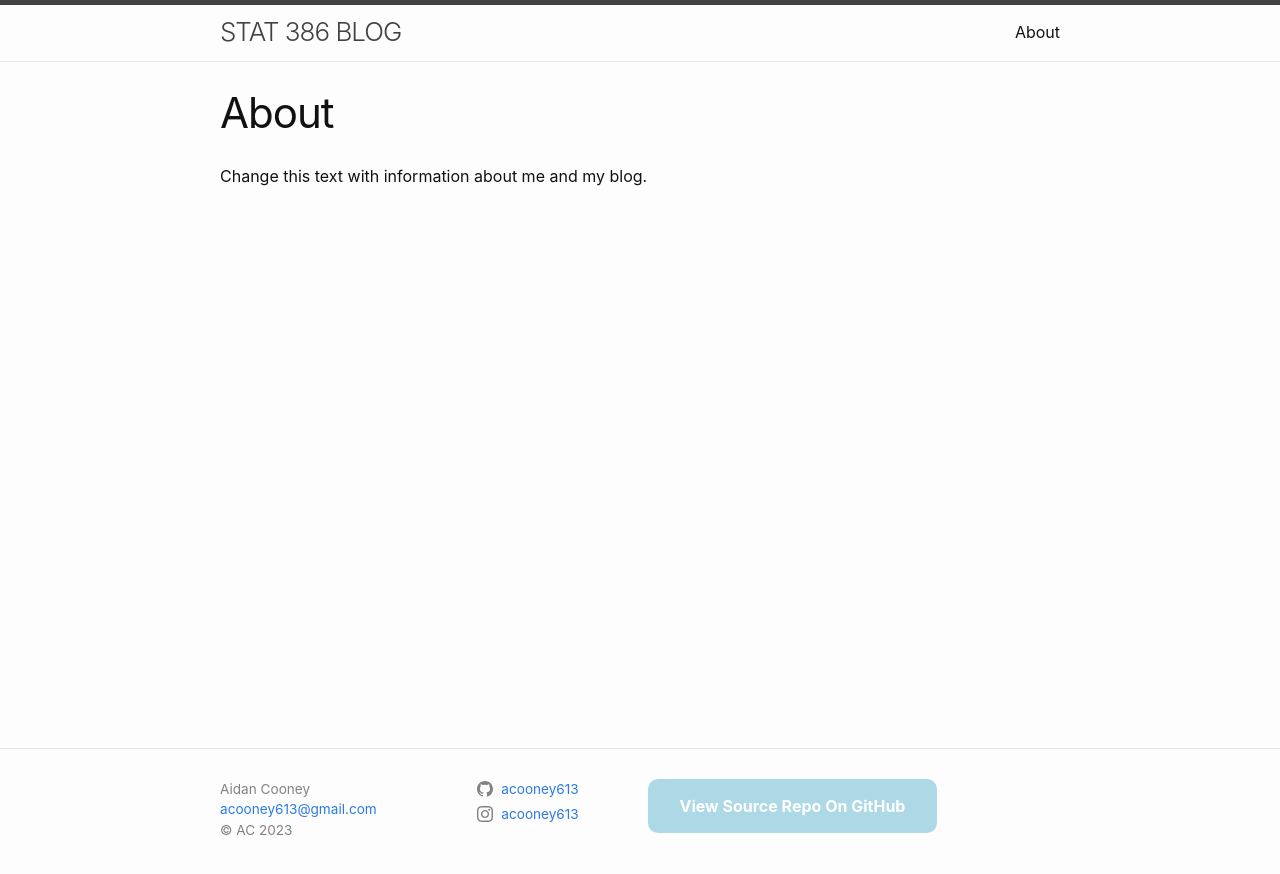
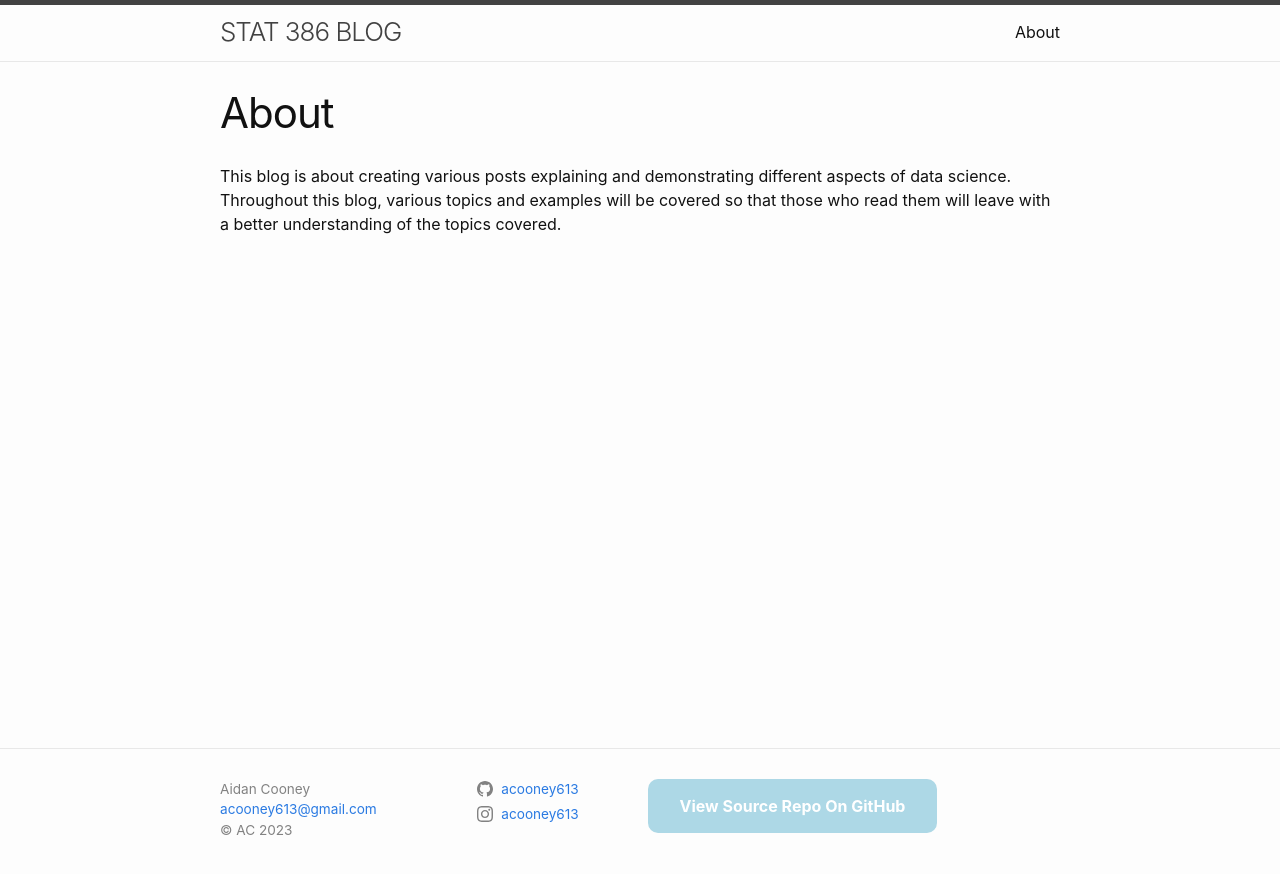
Before and after one commit to acooney613/acooney613.github.io, a Jekyll site: the page built from about.markdown, in a window 1280 px wide. Shown: the top 874 px of the page. Built offline with Jekyll 4.4.1, drawn with Linux system fonts in a browser that asks for light colours.

Commit message:
Update about.markdown

```diff
--- a/about.markdown
+++ b/about.markdown
@@ -4,4 +4,4 @@ title: About
 permalink: /about/
 ---
 
-Change this text with information about me and my blog.
+This blog is about creating various posts explaining and demonstrating different aspects of data science. Throughout this blog, various topics and examples will be covered so that those who read them will leave with a better understanding of the topics covered.
```
